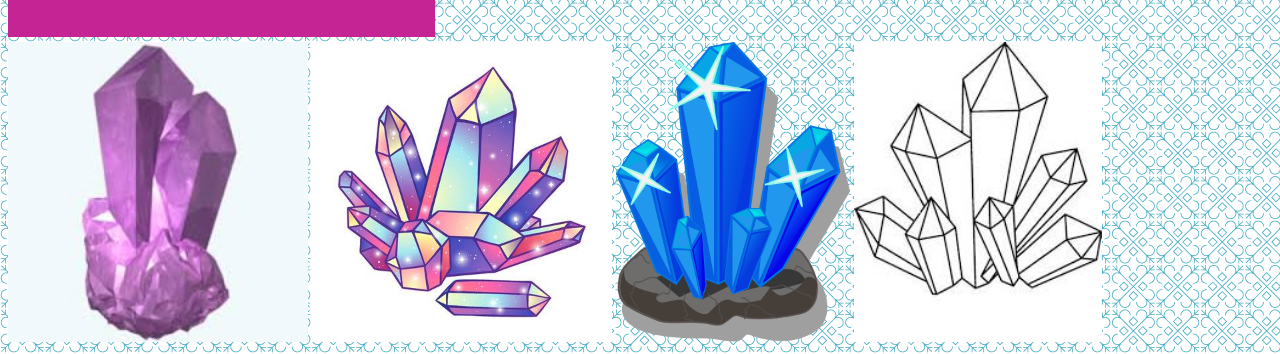
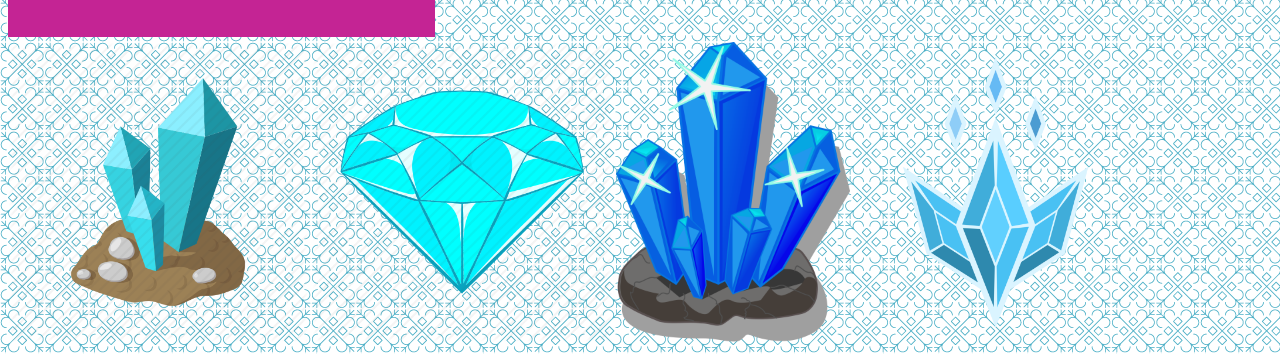
Before and after one commit to C-Swizzle/unit-4-game, a plain HTML site: page index.html in a window 1280 px wide. Shown: the part 669-1023 px from the top of the page. Drawn offline with nearby package versions, Linux system fonts and the light colour scheme.

Commit message:
images changed to png

```diff
--- a/index.html
+++ b/index.html
@@ -30,10 +30,10 @@
     <p>Point Goal: <div id="point-goal"></div></p>
     </div>
 
-    <img src="assets/images/img1.jpg" id="img1" style="height:300px;" />
-    <img src="assets/images/img2.jpg" id="img2" style="height:300px;" />
+    <img src="assets/images/img1.png" id="img1" style="height:300px;" />
+    <img src="assets/images/img2.png" id="img2" style="height:300px;" />
     <img src="assets/images/img3.png" id="img3" style="height:300px;" />
-    <img src="assets/images/img4.jpg" id="img4" style="height:300px;" />
+    <img src="assets/images/img4.png" id="img4" style="height:300px;" />
 
 
 
```
Also changed, not shown: assets/images/img1.png (added), assets/images/img2.png (added), assets/images/img4.png (added).
